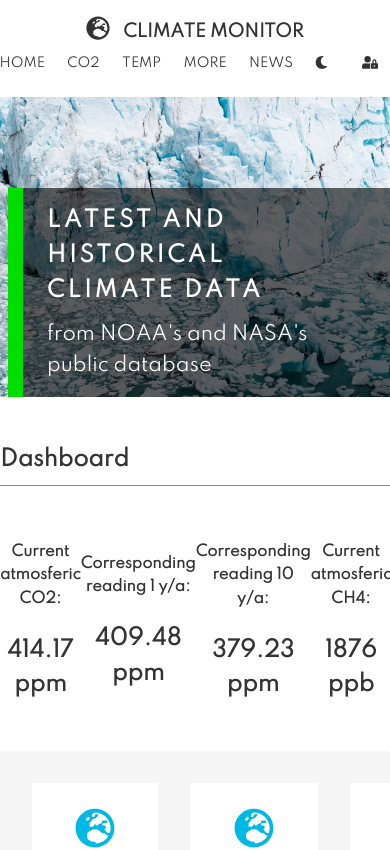
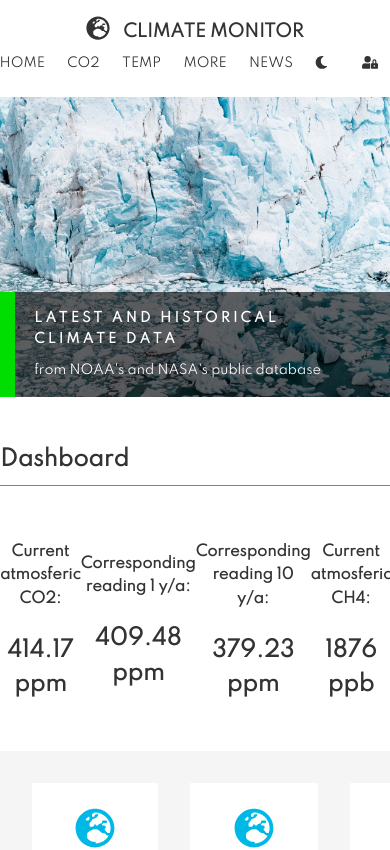
Before and after one commit to TomaszPietrzykowski/climate-monitor-archive, a React (Create React App) app: page / in a window 390 px wide. Shown: the top 850 px of the page. Built offline with nearby package versions, Linux system fonts and the light colour scheme.

Commit message:
home page css rework, mobile styles added to showcase

```diff
--- a/src/components/layout/Showcase.js
+++ b/src/components/layout/Showcase.js
@@ -2,49 +2,28 @@ import React, { useContext } from "react"
 import { ThemeContext } from "../../contexts/ThemeContext"
 import imgDark from "../../images/bgdark.jpg"
 import imgLight from "../../images/bglight.jpg"
+import "../layout/pages/Home.css"
 
 const Showcase = () => {
   const { isDarkMode, light, dark } = useContext(ThemeContext)
   const showcaseImg = isDarkMode ? imgDark : imgLight
   const theme = isDarkMode ? dark : light
-  const showcaseStyle = {
-    backgroundImage: `url(${showcaseImg})`,
-    backgroundRepeat: "no-repeat",
-    backgroundPosition: "center",
-    backgroundSize: "cover",
-    minHeight: "300px"
-  }
-  const showcaseContainerStyle = {
-    // border: "1px solid #000",
-    minHeight: "inherit",
-    display: "flex",
-    flexDirection: "column",
-    justifyContent: "flex-end",
-    alignItems: "start",
-    paddingLeft: "0.5rem"
-  }
-  const showcaseInfoStyle = {
-    borderLeft: `15px solid ${theme.accent}`,
-    padding: "1rem 4rem 1rem 1.5rem",
-    background: `${theme.showcaseInfoBg}`,
-    color: "rgba(255,255,255,1)",
-    fontFamily: '"Spartan", sans-serif'
-  }
+
   return (
-    <div className="showcase" style={showcaseStyle}>
-      <div className="container" style={showcaseContainerStyle}>
-        <div className="showcase-info" style={showcaseInfoStyle}>
-          <h2
-            style={{
-              marginBottom: "0.7rem",
-              letterSpacing: "0.2rem"
-            }}
-          >
-            LATEST AND HISTORICAL CLIMATE DATA
-          </h2>
-          <p style={{ fontSize: "1.2rem" }}>
-            from NOAA's and NASA's public database
-          </p>
+    <div
+      className="showcase"
+      style={{ backgroundImage: `url(${showcaseImg})` }}
+    >
+      <div className="container showcasecontainer">
+        <div
+          className="showcaseinfo"
+          style={{
+            borderLeft: `15px solid ${theme.accent}`,
+            background: `${theme.showcaseInfoBg}`
+          }}
+        >
+          <h2>LATEST AND HISTORICAL CLIMATE DATA</h2>
+          <p>from NOAA's and NASA's public database</p>
         </div>
       </div>
     </div>
--- a/src/components/layout/pages/Carbon.js
+++ b/src/components/layout/pages/Carbon.js
@@ -38,7 +38,8 @@ const Carbon = () => {
       style={{
         background: theme.bgPrimary,
         color: theme.text,
-        borderTop: `1px solid ${theme.text}`
+        borderTop: `1px solid ${theme.text}`,
+        minHeight: "100vh"
       }}
     >
       <div className="container">
@@ -58,7 +59,6 @@ const Carbon = () => {
         <br />
         <br />
         <br />
-        <div style={{ minHeight: "50vh", background: theme.bgPrimary }}></div>
       </div>
     </div>
   )
--- /dev/null
+++ b/src/components/layout/pages/Home.css
@@ -0,0 +1,53 @@
+/* Showcase Styles */
+
+.showcase {
+  background-repeat: no-repeat;
+  background-position: center;
+  background-size: cover;
+  min-height: 300px;
+}
+
+.showcasecontainer {
+  min-height: inherit;
+  display: flex;
+  flex-direction: column;
+  justify-content: flex-end;
+  align-items: flex-start;
+  padding-left: 0.5rem;
+  padding-bottom: 1rem;
+  /* border: 1px solid black; */
+}
+
+.showcaseinfo {
+  padding: 1rem 4rem 1rem 1.5rem;
+  color: rgba(255, 255, 255, 1);
+  font-family: Spartan, sans-serif;
+}
+
+.showcaseinfo h2 {
+  margin-bottom: 0.7rem;
+  letter-spacing: 0.2rem;
+}
+
+.showcaseinfo p {
+  font-size: 1.2rem;
+}
+
+@media (max-width: 580px) {
+  .showcasecontainer {
+    padding-left: 0;
+    padding-bottom: 0;
+  }
+
+  .showcaseinfo {
+    padding: 1rem 3rem 1rem 1.2rem;
+  }
+
+  .showcaseinfo h2 {
+    font-size: 0.8rem;
+  }
+
+  .showcaseinfo p {
+    font-size: 0.8rem;
+  }
+}
```
